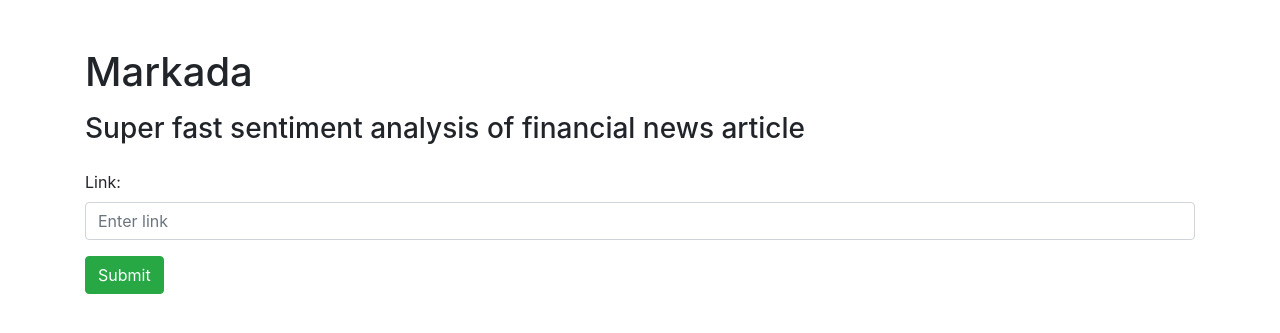
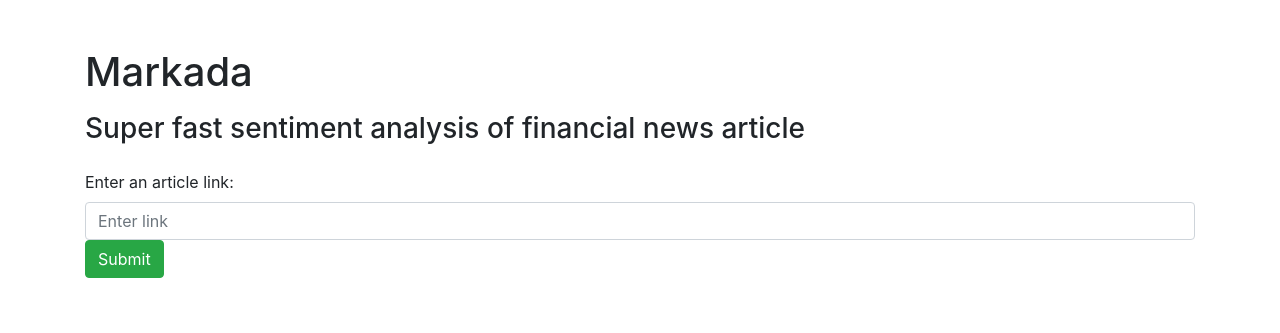
Before and after one commit to casanas10/markada, a Flask app: page / in a window 1280 px wide. Shown: the top 333 px of the page. Run offline with Flask 2, Linux system fonts and the light colour scheme; parts of the project's set-up code (start-up, migrations or seed data) failed here and were passed over; some libraries are stand-ins or nearby versions.

Commit message:
updated form and shows article parsing

```diff
--- a/api/templates/index.html
+++ b/api/templates/index.html
@@ -18,15 +18,17 @@
                 <h3 class="py-2">Super fast sentiment analysis of financial news article</h3>
 
                 <div class="pt-2">
-                    <form action="" method="post">
-                        <div class="form-group">
-                            {{ form.link.label }} {{ form.link(class="form-control",placeholder="Enter link") }}
-                        </div>
-
-                        <div class="input submit ">
-                            <button type="submit" class="btn btn-success">Submit</button>
-                        </div>
+                    <form method="POST">
+                        {{ form.link.label }} {{ form.link(class="form-control", placeholder="Enter link") }}
+                        {{ form.submit(class="btn btn-success") }}
                     </form>
+                </div>
+                <div class="py-3">
+                    {% for message in get_flashed_messages() %}
+                    <div class="alert alert-success">
+                        {{ message }}
+                    </div>
+                    {% endfor %}
                 </div>
             </div>
         </div>
--- a/api/views.py
+++ b/api/views.py
@@ -1,8 +1,9 @@
-from flask import render_template, request, flash
+from flask import render_template, request, flash, redirect, url_for, jsonify
 from flask_bootstrap import Bootstrap
 from wtforms import Form, TextField, TextAreaField, StringField, SubmitField
+from wtforms.validators import DataRequired
 from api import app, db, models
-
+import json
 
 import pandas as pd
 from newspaper import Article
@@ -14,7 +15,8 @@ Bootstrap(app)
 
 
 class LinkForm(Form):
-    link = TextField("Link:")
+    link = StringField("Enter an article link:", validators=[DataRequired()])
+    submit = SubmitField('Submit')
 
 
 def sentiment_analysis(x):
@@ -24,39 +26,79 @@ def sentiment_analysis(x):
     with open("api/data/rf_model.pkl", 'rb') as file:
         rf_model = pickle.load(file)
 
-    x = [
-        'March 15 (Reuters) - Mobile phone chip supplier Qualcomm Inc on Friday won a court victory against iPhone maker Apple Inc, with a jury in federal court in San Diego finding that Apple infringed on three of Qualcomm’s patents, a Qualcomm spokeswoman told Reuters. (Reporting by Stephen Nellis; Editing by Richard Chang)']
-
     tfidfVectorizer = joblib.load('api/data/tfidfVectorizer.pkl')
 
-    tfidf_train = tfidfVectorizer.transform(x)
+    tfidf_train = tfidfVectorizer.transform([x])
     x = pd.DataFrame(tfidf_train.toarray())
 
-    print(rf_model.predict(x))
+    return rf_model.predict(x)[0]
 
 
 @app.route("/", methods=["GET", "POST"])
 def index():
 
     form = LinkForm(request.form)
-    if request.method == 'POST':
+    if request.method == 'POST' and form.validate():
+
         link = request.form['link']
-        print(link)
 
         article = Article(link)
         article.download()
         article.parse()
 
-        print("-------")
-        print(article.title)
-        print(article.text)
-        print(article.publish_date)
-        print(article.authors)
+        sentiment = sentiment_analysis(article.title)
 
-        sentiment_analysis(article.title)
+        flash("Sentiment: " + str(sentiment))
+        flash("Headline: " + str(article.title))
+        flash("Article Content: " + str(article.text))
+        flash("Published Date: " + str(article.publish_date))
+        flash("Authors: " + str(article.authors))
+        flash("url: " + str(link))
 
-        flash("This is the link:" + link)
+        resp = {
+            "sentiment": str(sentiment),
+            "headline": str(article.title),
+            "content": str(article.text),
+            "publishedDate": str(article.publish_date),
+            "authors": str(article.authors),
+            "url": str(link)
+        }
+
+        flash("JSON Response: " + str(resp))
+
+        return redirect(url_for('index'))
+
     return render_template('index.html', form=form)
+
+@app.route("/v1/news/")
+def news_sentiment_analysis():
+
+    link = request.args.get('url')
+
+    article = Article(link)
+    article.download()
+    article.parse()
+
+    sentiment = sentiment_analysis(article.title)
+
+    flash("Sentiment: " + str(sentiment))
+    flash("Headline: " + str(article.title))
+    flash("Article Content: " + str(article.text))
+    flash("Published Date: " + str(article.publish_date))
+    flash("Authors: " + str(article.authors))
+    flash("url: " + str(link))
+
+    resp = {
+        "sentiment": str(sentiment),
+        "headline": str(article.title),
+        "content": str(article.text),
+        "publishedDate": str(article.publish_date),
+        "authors": str(article.authors),
+        "url": str(link)
+    }
+
+    return jsonify(resp)
+
 
 @app.route("/news")
 def show_news():
```
